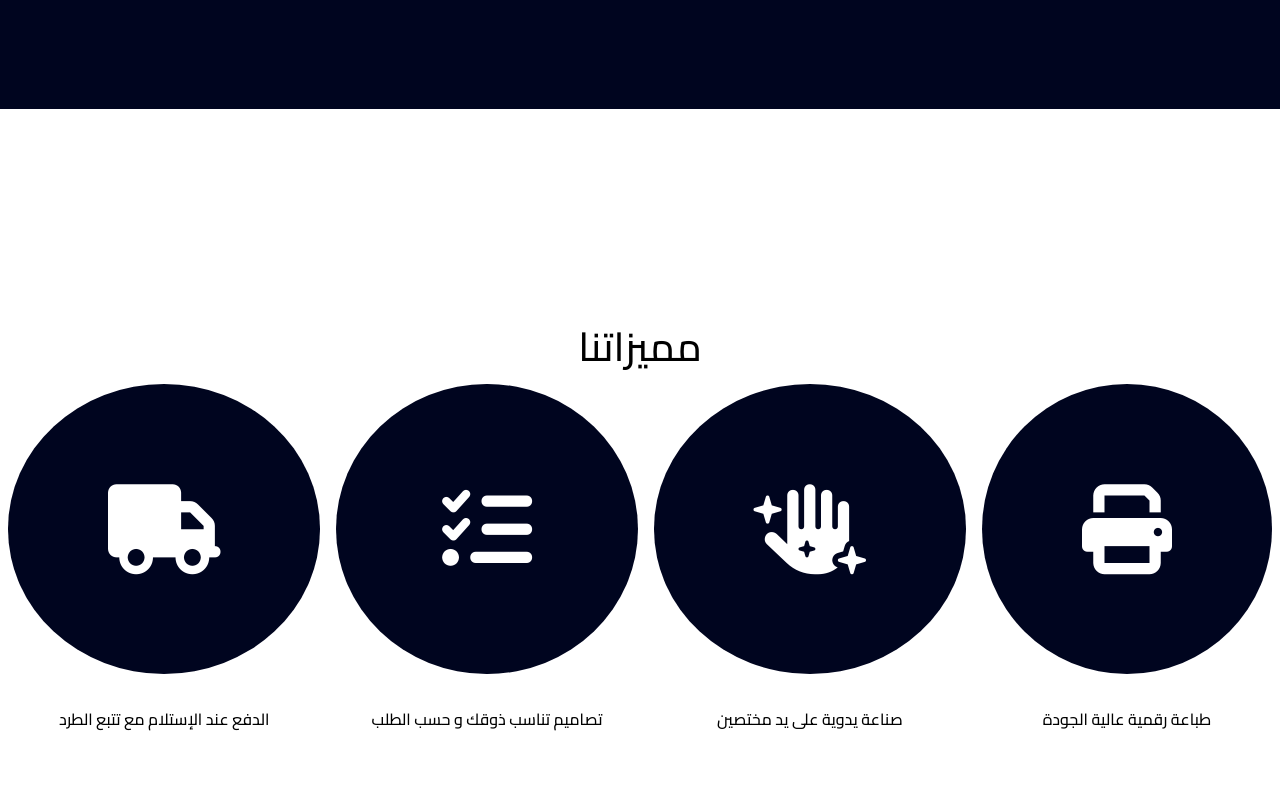
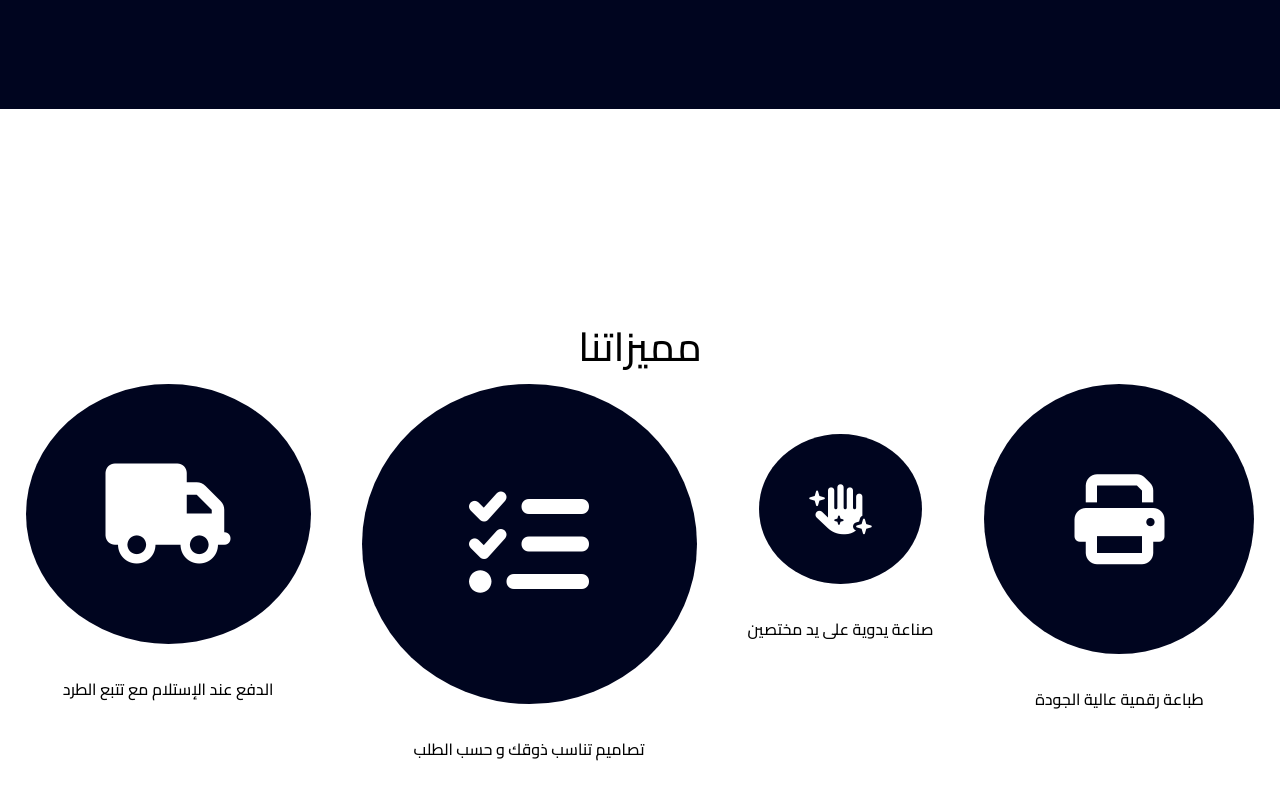
Before and after one commit to AdelMdh/digital-davinci-dz, a plain HTML site: page html/index.html in a window 1280 px wide. Shown: the part 691-1491 px from the top of the page. Drawn offline with nearby package versions, Linux system fonts and the light colour scheme; a web font is replaced by a local one.

Commit message:
réglage des taille de les boulle de l'avantage

```diff
--- a/html/index.html
+++ b/html/index.html
@@ -46,19 +46,19 @@
     <section class="section2">
         <h1>مميزاتنا</h1>
         <div class="rondsEndDescription">
-            <div class="rond">
+            <div class="rond1" >
                 <i class="fa-solid fa-truck"></i>
                 <p>الدفع عند الإستلام مع تتبع الطرد</p>
             </div>
-            <div class="rond">
+            <div class="rond2">
                 <i class="fa-solid fa-list-check"></i>
                 <p>تصاميم تناسب ذوقك و حسب الطلب </p>
             </div>
-            <div class="rond">
+            <div class="rond3">
                 <i class="fa-solid fa-hand-sparkles"></i>
                 <p> صناعة يدوية على يد مختصين </p>
             </div>
-            <div class="rond">
+            <div class="rond4">
                 <i class="fa-solid fa-print"></i>
                 <p>طباعة رقمية عالية الجودة </p>
             </div>
--- a/style/style.css
+++ b/style/style.css
@@ -150,20 +150,54 @@ section{
     margin-top: 200px;
     width: 100vw;
 }
+
+/* les ronds des avantage */
+
+
 .rondsEndDescription{
     display: flex;
     justify-content: space-around;
 
 }
-.rond{
+.rond1, .rond2, .rond3, .rond4{
 text-align: center;
 
 }
-.rond i{
+.rond1{padding-bottom: 900px;}.rond3{padding-top: 50px;}
+.rond4{
+    padding-bottom: 800px;
+}
+
+.rond1 i{
 color: #fff;
-font-size: 90px;
+font-size: 100px;
+background-color:#00051F;
+padding: 80px 80px;
+border-radius: 50%;
+margin-bottom: 30px;
+}
+.rond2 i{
+
+color: #fff;
+font-size: 120px;
 background-color:#00051F;
 padding: 100px 100px;
 border-radius: 50%;
 margin-bottom: 30px;
 }
+.rond3 i{
+color: #fff;
+font-size: 50px;
+background-color:#00051F;
+padding: 50px 50px;
+border-radius: 50%;
+margin-bottom: 30px;
+}
+.rond4 i{
+color: #fff;
+font-size: 90px;
+background-color:#00051F;
+padding: 90px 90px;
+border-radius: 50%;
+margin-bottom: 30px;
+}
```
